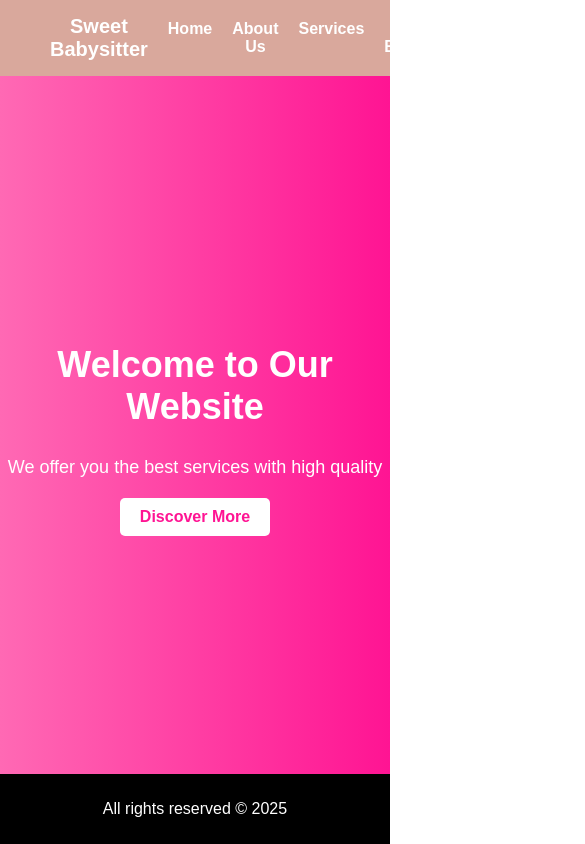
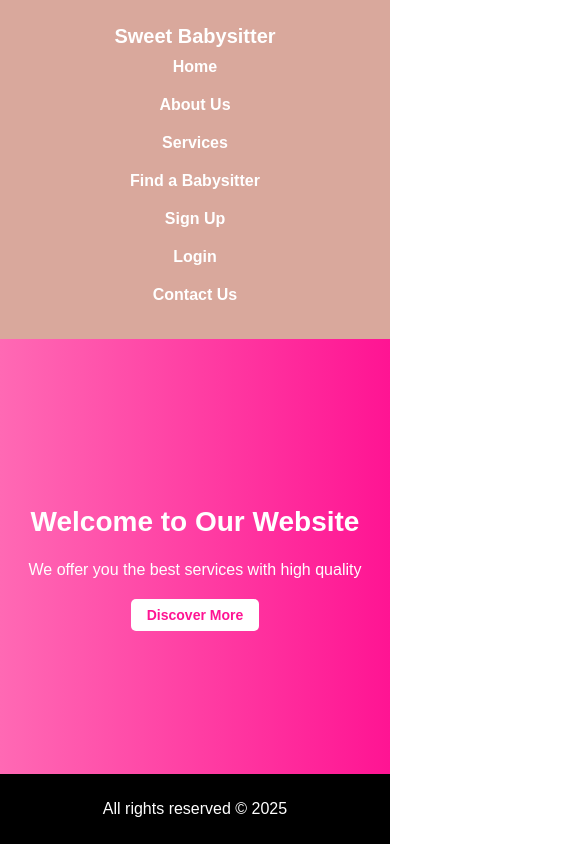
Before and after one commit to IntissarCherrahi/babysitter-website, a plain HTML site: page index.html in a window 390 px wide. Shown: the top 844 px of the page, 585 px wide, since content can reach past the window. Drawn offline with Linux system fonts and the light colour scheme.

Commit message:
Update style.css

```diff
--- a/style.css
+++ b/style.css
@@ -4,7 +4,6 @@ body {
     text-align: center;
 }
 
-/* شريط التنقل */
 header {
     background-color: #d9a89c;
     padding: 15px 0;
@@ -40,7 +39,6 @@ nav ul li a {
     font-weight: bold;
 }
 
-/* قسم الترحيب */
 .hero {
     background: linear-gradient(to right, #ff69b4, #ff1493);
     color: white;
@@ -67,7 +65,6 @@ nav ul li a {
     border-radius: 5px;
 }
 
-/* تنسيق الفوتر ليبقى دائمًا في الأسفل */
 footer {
     background-color: black;
     color: white;
@@ -90,7 +87,6 @@ body {
 
 .hero {
     flex: 1;
-    /* يجعل القسم يأخذ كل المساحة المتاحة */
     display: flex;
     flex-direction: column;
     justify-content: center;
@@ -105,3 +101,37 @@ footer {
     width: 100%;
     position: relative;
 }
+/* تحسين عرض الصفحة على الهواتف */
+@media (max-width: 768px) {
+    nav {
+        flex-direction: column;
+        text-align: center;
+        padding: 10px;
+    }
+
+    nav ul {
+        flex-direction: column;
+        padding: 0;
+    }
+
+    nav ul li {
+        margin: 10px 0;
+    }
+
+    .hero {
+        padding: 50px 20px;
+    }
+
+    .hero-content h1 {
+        font-size: 28px;
+    }
+
+    .hero-content p {
+        font-size: 16px;
+    }
+
+    .btn {
+        padding: 8px 16px;
+        font-size: 14px;
+    }
+}
```
